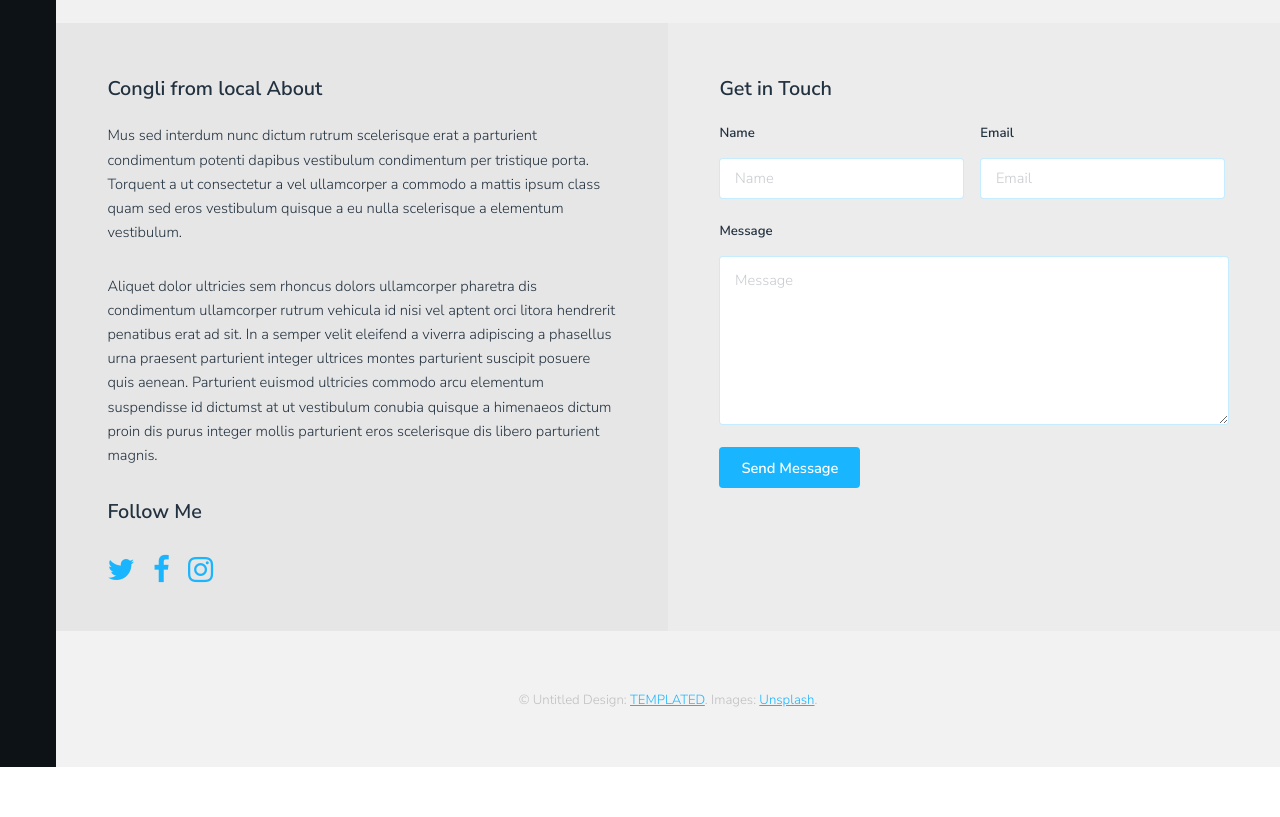
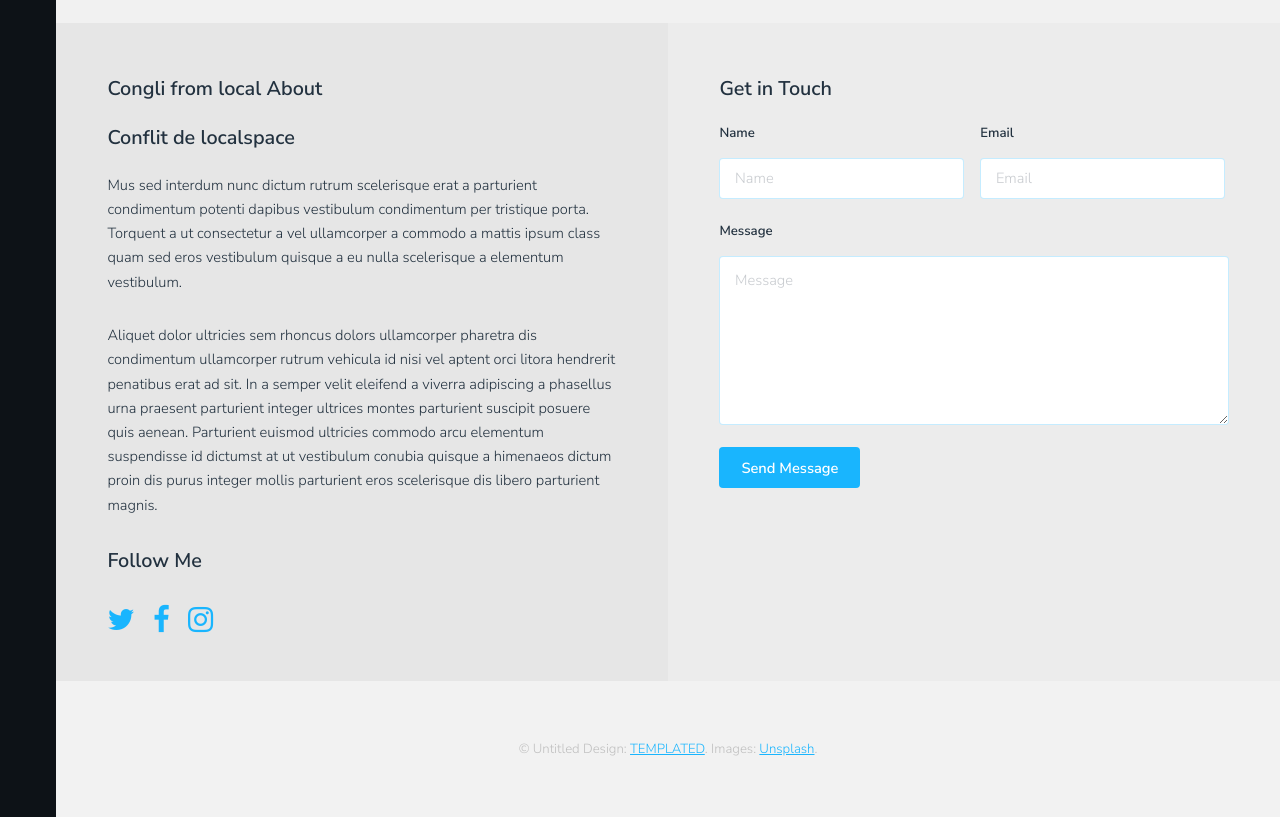
Before and after one commit to nadiaOC/projetGit, a plain HTML site: page index.html in a window 1280 px wide. Shown: the part 1420-2237 px from the top of the page. Before the commit the page ends 2187 px from the top, so only its background shows below. Drawn offline with Linux system fonts and the light colour scheme.

Commit message:
conflit from workspace

```diff
--- a/index.html
+++ b/index.html
@@ -83,7 +83,7 @@
 								<div class="social column">
 
 									<h3>Congli from local About </h3>
-
+<h3>Conflit de localspace </h3>
 
 
 									<p>Mus sed interdum nunc dictum rutrum scelerisque erat a parturient condimentum potenti dapibus vestibulum condimentum per tristique porta. Torquent a ut consectetur a vel ullamcorper a commodo a mattis ipsum class quam sed eros vestibulum quisque a eu nulla scelerisque a elementum vestibulum.</p>
```
